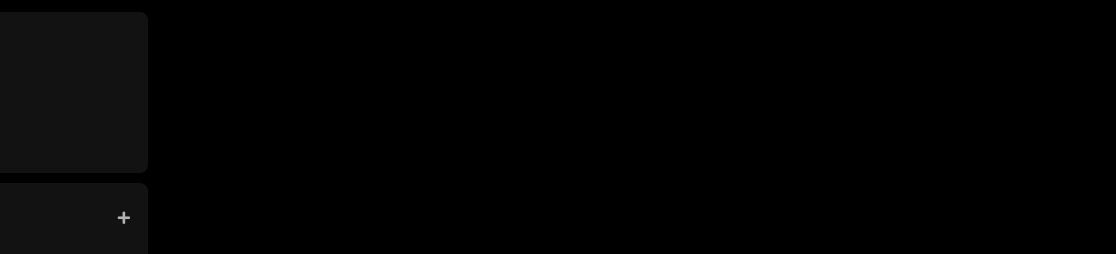
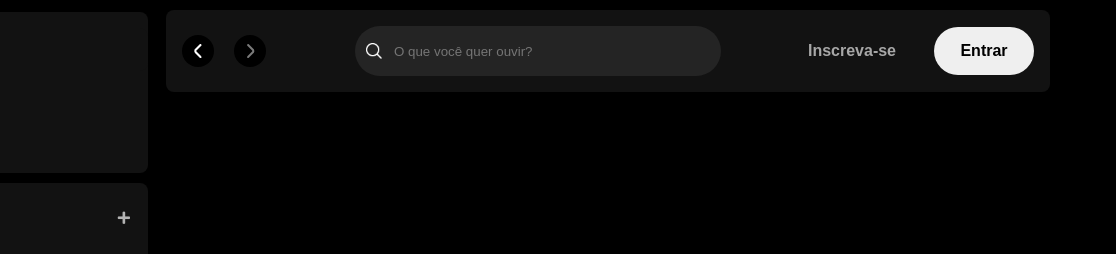
Before and after one commit to jonatasoliveiradasilva/imersao-front-end-alura, a plain HTML site: page index.html in a window 1280 px wide. Shown: the top 254 px of the page, 164-1280 px from the left. Drawn offline with Linux system fonts and the light colour scheme.

Commit message:
aula 03 - layout flexbox, pseudo-classes e responsividade em css

```diff
--- /dev/null
+++ b/css/main-content.css
@@ -0,0 +1,91 @@
+.main-container {
+    height: 100vh;
+    margin-left: 320px;
+    margin-right: 56px;
+    max-width: 80vw;
+}
+
+.header__navigation {
+    align-items: center;
+    background-color: #121212;
+    border-radius: 8px;
+    display: flex;
+    justify-content: space-between;
+    margin: 10px;
+    padding: 12px;
+    padding: 16px;
+}
+
+.header__navigation .navigation {
+    align-items: center;
+    display: flex;
+    justify-content: space-around;
+}
+
+.header__navigation .navigation .arrow-left {
+    margin-right: 1.25rem;
+}
+
+.arrow-left,
+.arrow-right {
+    display: flex;
+    align-items: center;
+    justify-content: center;
+    width: 32px;
+    height: 32px;
+    background: var(--bg-icon);
+    background-color: var(--bg-arrow-color);
+    border-radius: 50%;
+    border: none;
+    cursor: pointer;
+}
+
+.header__login {
+    display: flex;
+    align-items: center;
+}
+
+.header__search {
+    display: flex;
+    align-items: center;
+    width: 364px;
+    height: 48px;
+    margin-left: 8px;
+    background-color: #242424;
+    border-radius: 500px;
+    border: 1px solid transparent;
+}
+
+.header__search img {
+    width: 16px;
+    height: 16px;
+    margin-left: 10px;
+}
+
+.header__search input {
+    background: transparent;
+    border: none;
+    padding: 0px 100px 0 12px;
+    color: #fff;
+    text-overflow: ellipsis;
+    overflow: hidden;
+    white-space: nowrap;
+    outline: none;
+}
+
+.header__login .subscribe {
+    color: #a7a7a7;
+    font-size: 16px;
+    font-weight: 700;
+    background-color: transparent;
+    margin-right: 32px;
+}
+
+.header__login .login {
+    width: 100px;
+    height: 48px;
+    color: #000;
+    font-size: 16px;
+    font-weight: 700;
+    border-radius: 40px;
+}
--- a/css/styles.css
+++ b/css/styles.css
@@ -1,5 +1,6 @@
 body {
     background-color: #000000;
+    font-family: var(--font-dm-sans);
 }
 
 .sidebar {
@@ -22,7 +23,6 @@
 
 .sidebar nav ul li a {
     color: #B3B3B3;
-    font-family: "DM Sans", sans-serif;
     font-size: 14px;
     font-weight: 600;
     text-decoration: none;
@@ -68,7 +68,6 @@
     border: 0px;
     color: #B3B3B3;
     display: flex;
-    font-family: "DM Sans", sans-serif;
     font-size: 14px;
     font-weight: 700;
     margin-right: 10px;
@@ -110,7 +109,6 @@
 
 .section-playlist__content .text {
     color: #FFFFFF;
-    font-family: "DM Sans", sans-serif;
     padding-bottom: 14px;
 }
 
@@ -129,7 +127,6 @@
     border-radius: 20px;
     color: #000000;
     display: flex;
-    font-family: "DM Sans", sans-serif;
     font-size: 12px;
     font-weight: 700;
     justify-content: center;
@@ -141,7 +138,6 @@
 }
 
 .sidebar .cookies {
-    font-family: "DM Sans", sans-serif;
     margin: 25px 20px;
 }
 
--- /dev/null
+++ b/css/variaveis.css
@@ -0,0 +1,8 @@
+:root {
+    /* font-family */
+    --font-dm-sans: "DM Sans", sans-serif;
+
+    /* colors */
+    --bg-icon: #131313;
+    --bg-arrow-color: rgba(0, 0, 0, 7);
+}
--- a/index.html
+++ b/index.html
@@ -16,8 +16,10 @@
             crossorigin="anonymous"
         />
         <link rel="stylesheet" href="css/reset.css">
+        <link rel="stylesheet" href="css/variaveis.css">
         <link rel="stylesheet" href="css/styles.css">
-        <title>Spotify - Imersão Front End Alura</title>
+        <link rel="stylesheet" href="css/main-content.css">
+        <title>Spotify - Web Player</title>
     </head>
     <body>
         <div class="sidebar">
@@ -73,5 +75,38 @@
                 </div>
             </div>
         </div>
+        <main>
+            <div class="main-container">
+                <nav class="header__navigation">
+                    <div class="navigation">
+                        <button class="arrow-left">
+                            <img
+                                src="/assets/icons/small-left.png"
+                                alt="Seta esquerda"
+                            />
+                        </button>
+                        <button class="arrow-right">
+                            <img
+                                src="/assets/icons/small-right.png"
+                                alt="Seta direita"
+                            />
+                        </button>
+                    </div>
+                    <div class="header__search">
+                        <img src="/assets/icons/search.png" alt="">
+                        <input
+                            id="search-input"
+                            type="text"
+                            maxlength="800"
+                            placeholder="O que você quer ouvir?"
+                        />
+                    </div>
+                    <div class="header__login">
+                        <button class="subscribe">Inscreva-se</button>
+                        <button class="login">Entrar</button>
+                    </div>
+                </nav>
+            </div>
+        </main>
     </body>
 </html>
```
